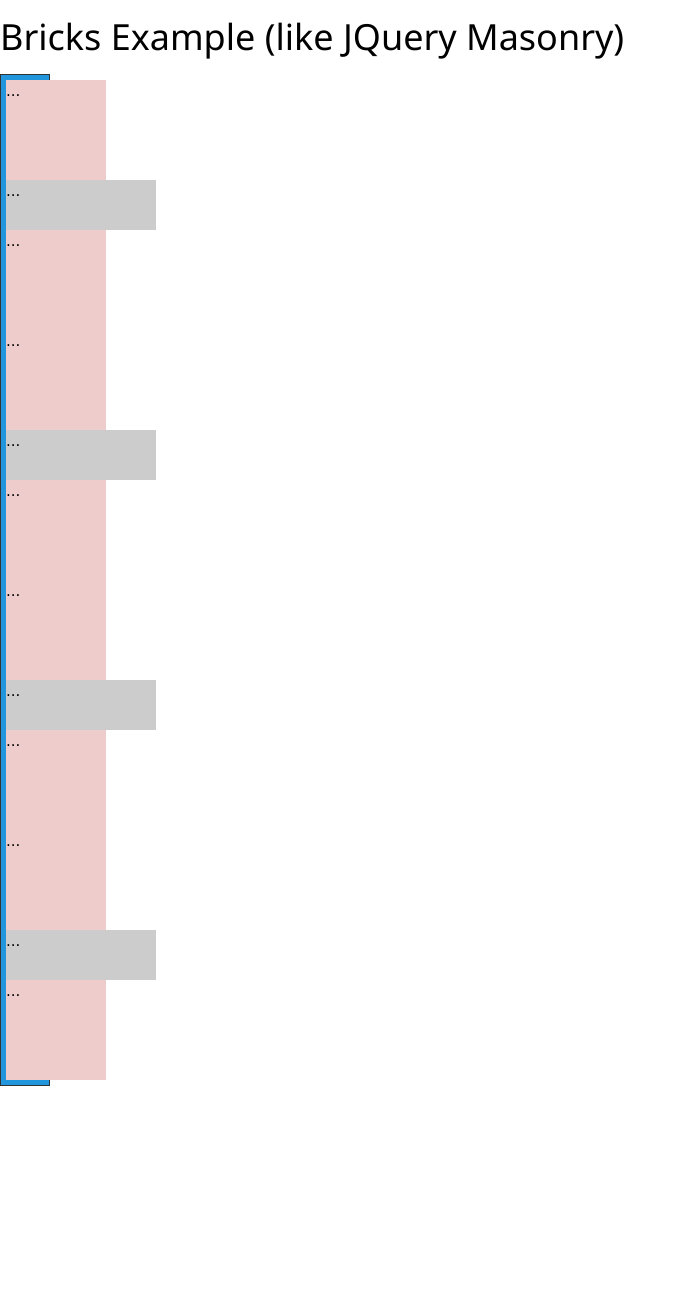
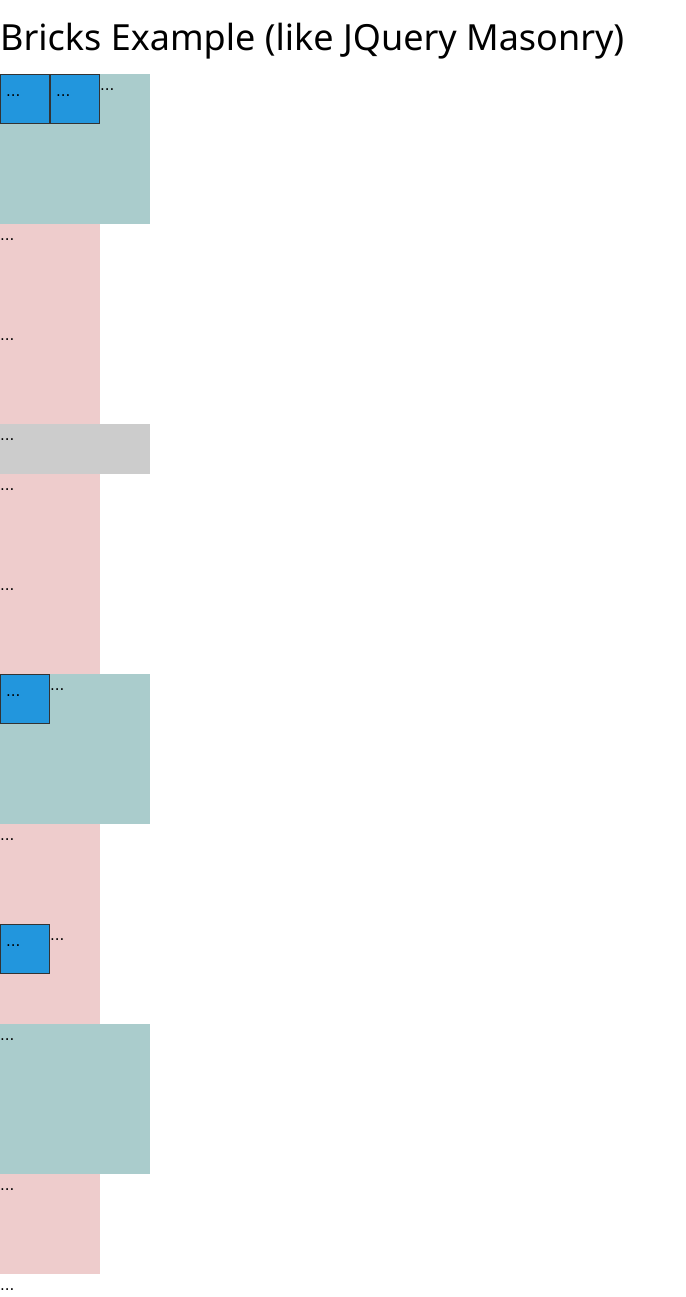
Before and after one commit to benjaminwillett/houseprices, a Flask app: page /bricks in a window 1280 px wide. Shown: the whole page, without its empty margins (0-686 px from the left). Before the commit the page ends 1086 px from the top, so only its background shows below. Run offline with Flask 2, Linux system fonts and the light colour scheme; some libraries are stand-ins or nearby versions.

Commit message:
make it better

```diff
--- a/templates/bricks/bricks.html
+++ b/templates/bricks/bricks.html
@@ -15,24 +15,28 @@
     <script src="https://unpkg.com/masonry-layout@4/dist/masonry.pkgd.min.js"></script>
 
     <style>
-        .grid { width: 50px ; height: 50px ; padding: 5px; border: 1px solid #333; float: left; background: #2296DD }
+        .item { width: 50px ; height: 50px ; padding: 5px; border: 1px solid #333; float: left; background: #2296DD }
 .grid-item { width: 100px; height: 100px; background: #ECC; }
-.grid-item--width2 { width: 150px; height: 50px; background: #CCC; }
+.grid-item--width1 { width: 150px; height: 50px; background: #CCC; }
+        .grid-item--width2 { width: 150px; height: 150px; background: #ACC; }
 </style>
 
 </head>
 <body>
 <h1>Bricks Example (like JQuery Masonry)</h1>
-<div class="grid">
-  <div class="grid-item">...</div>
+<div id="grid">
+  <div class="item">...</div>
+    <div class="item">...</div>
   <div class="grid-item grid-item--width2">...</div>
   <div class="grid-item">...</div>
       <div class="grid-item">...</div>
+  <div class="grid-item grid-item--width1">...</div>
+  <div class="grid-item">...</div>
+      <div class="grid-item">...</div>
+        <div class="item">...</div>
   <div class="grid-item grid-item--width2">...</div>
   <div class="grid-item">...</div>
-      <div class="grid-item">...</div>
-  <div class="grid-item grid-item--width2">...</div>
-  <div class="grid-item">...</div>
+        <div class="item">...</div>
       <div class="grid-item">...</div>
   <div class="grid-item grid-item--width2">...</div>
   <div class="grid-item">...</div>
```
